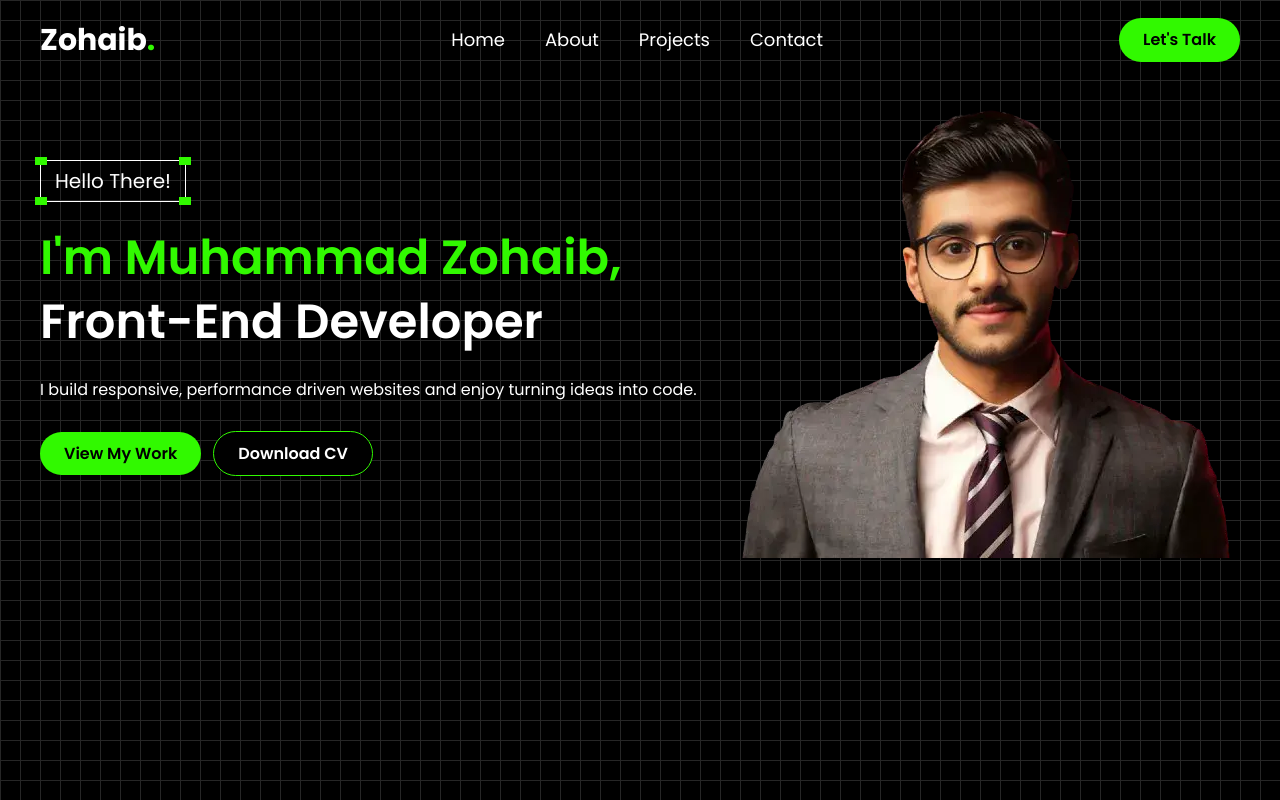
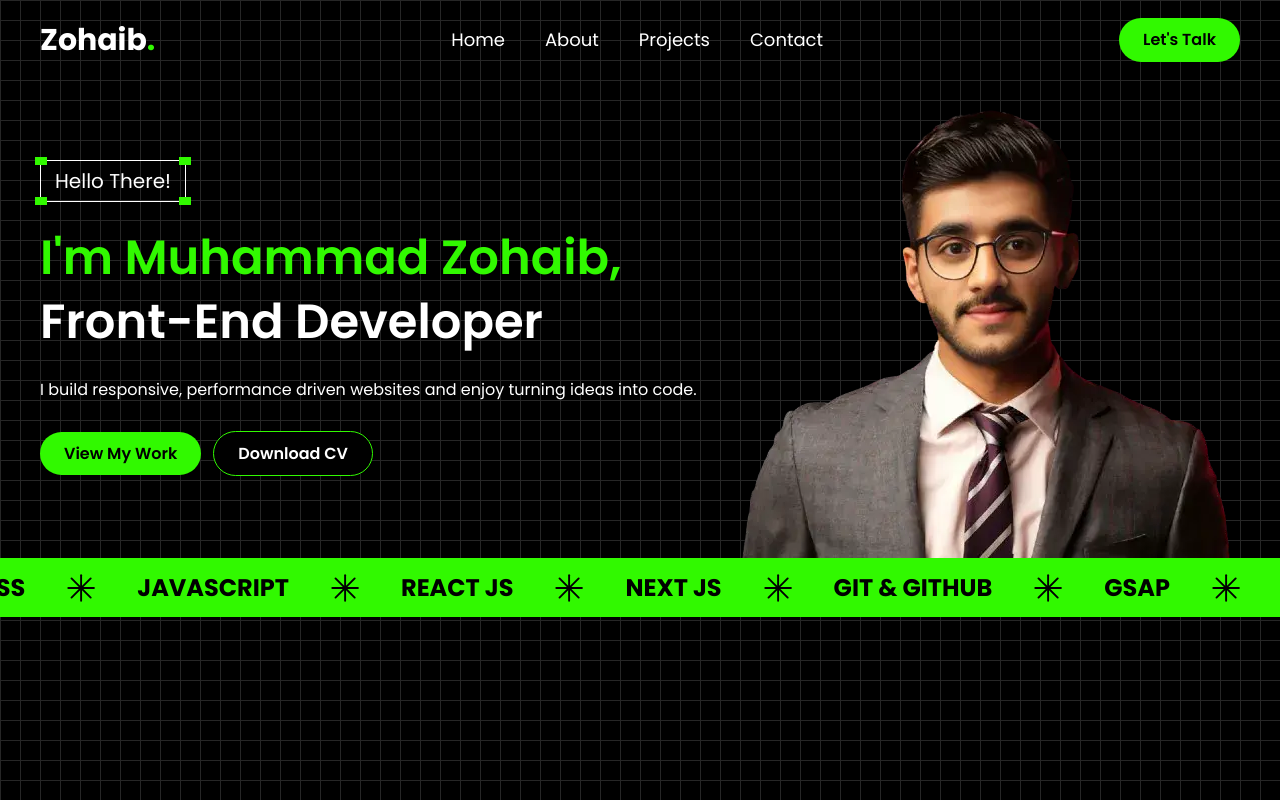
Before and after one commit to Muhammad-Zohaib-42/portfolio, a Next.js app: page / in a window 1280 px wide. Built offline with nearby package versions, Linux system fonts and the light colour scheme.

Commit message:
marquess text done now going to add social icons in hero section

```diff
--- a/app/globals.css
+++ b/app/globals.css
@@ -15,3 +15,42 @@ header nav a:hover {
 .btn {
     @apply px-6 py-[10px] rounded-4xl font-semibold
 }
+
+/* Custom scrollbar styles */
+::-webkit-scrollbar {
+  width: 10px;
+}
+
+::-webkit-scrollbar-track {
+  background: #333333;
+}
+
+::-webkit-scrollbar-thumb {
+  background: #32F900;
+  border-radius: 5px;
+}
+
+::-webkit-scrollbar-thumb:hover {
+  background: #2ad800;
+}
+
+/* For Firefox */
+* {
+  scrollbar-width: thin;
+  scrollbar-color: #32F900 #333333;
+}
+
+@keyframes scroll {
+  0% {
+    transform: translateX(0);
+  }
+  100% {
+    transform: translateX(-50.5%);
+  }
+}
+
+.animate-scroll {
+  display: flex;
+  width: max-content;
+  animation: scroll 20s linear infinite;
+}
--- a/app/page.js
+++ b/app/page.js
@@ -1,5 +1,6 @@
 import Header from "@/components/Header";
 import Hero from "@/components/Hero";
+import MarqueeText from "@/components/MarqueeText";
 
 export default function Home() {
   return (
@@ -7,6 +8,7 @@ export default function Home() {
       <Header />
       <main>
         <Hero />
+        <MarqueeText />
       </main>
     </>
   );
--- /dev/null
+++ b/components/MarqueeText.jsx
@@ -0,0 +1,48 @@
+import Star from "./Star";
+
+export default function MarqueeText() {
+  return (
+    <div className="bg-[#31F900] h-[59px] relative z-10 overflow-x-hidden flex items-center whitespace-nowrap">
+      <div className="flex gap-10 flex-nowrap animate-scroll">
+        <div className="flex items-center gap-10 font-bold text-2xl flex-shrink-0">
+          <h3>HTML</h3>
+          <Star />
+          <h3>CSS</h3>
+          <Star />
+          <h3>TAILWIND CSS</h3>
+          <Star />
+          <h3>JAVASCRIPT</h3>
+          <Star />
+          <h3>REACT JS</h3>
+          <Star />
+          <h3>NEXT JS</h3>
+          <Star />
+          <h3>GIT & GITHUB</h3>
+          <Star />
+          <h3>GSAP</h3>
+          <Star />
+        </div>
+
+        {/* Duplicate content for seamless looping */}
+        <div className="flex items-center gap-10 font-bold text-2xl flex-shrink-0">
+          <h3>HTML</h3>
+          <Star />
+          <h3>CSS</h3>
+          <Star />
+          <h3>TAILWIND CSS</h3>
+          <Star />
+          <h3>JAVASCRIPT</h3>
+          <Star />
+          <h3>REACT JS</h3>
+          <Star />
+          <h3>NEXT JS</h3>
+          <Star />
+          <h3>GIT & GITHUB</h3>
+          <Star />
+          <h3>GSAP</h3>
+          <Star />
+        </div>
+      </div>
+    </div>
+  );
+}
--- /dev/null
+++ b/components/Star.jsx
@@ -0,0 +1,18 @@
+export default function Star() {
+  return (
+    <div>
+      <svg
+        className="w-8 h-8"
+        viewBox="0 0 100 100"
+        xmlns="http://www.w3.org/2000/svg"
+      >
+        <g stroke="black" strokeWidth="6" strokeLinecap="round">
+          <line x1="50" y1="10" x2="50" y2="90" />
+          <line x1="10" y1="50" x2="90" y2="50" />
+          <line x1="20" y1="20" x2="80" y2="80" />
+          <line x1="20" y1="80" x2="80" y2="20" />
+        </g>
+      </svg>
+    </div>
+  );
+}
```
